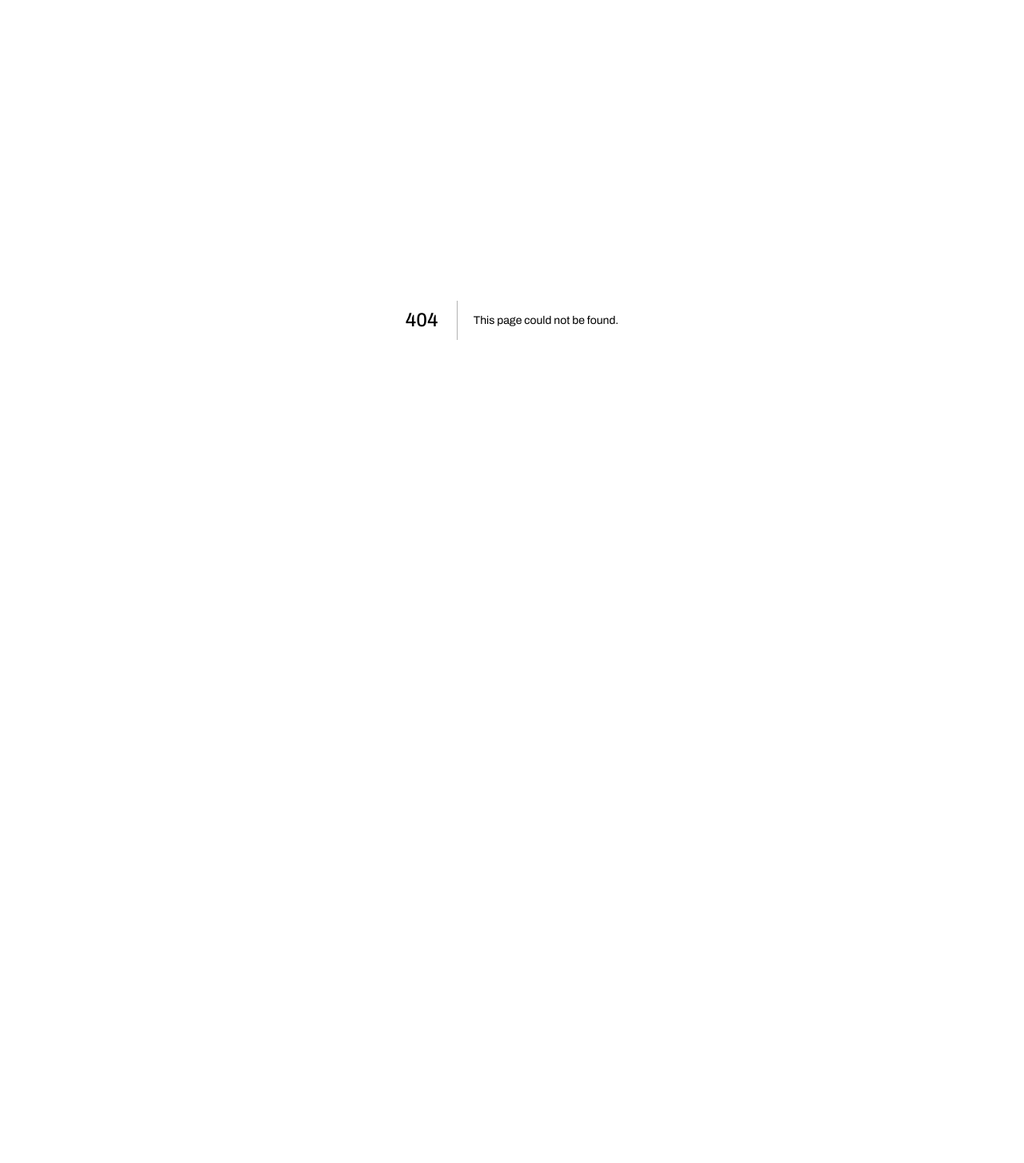
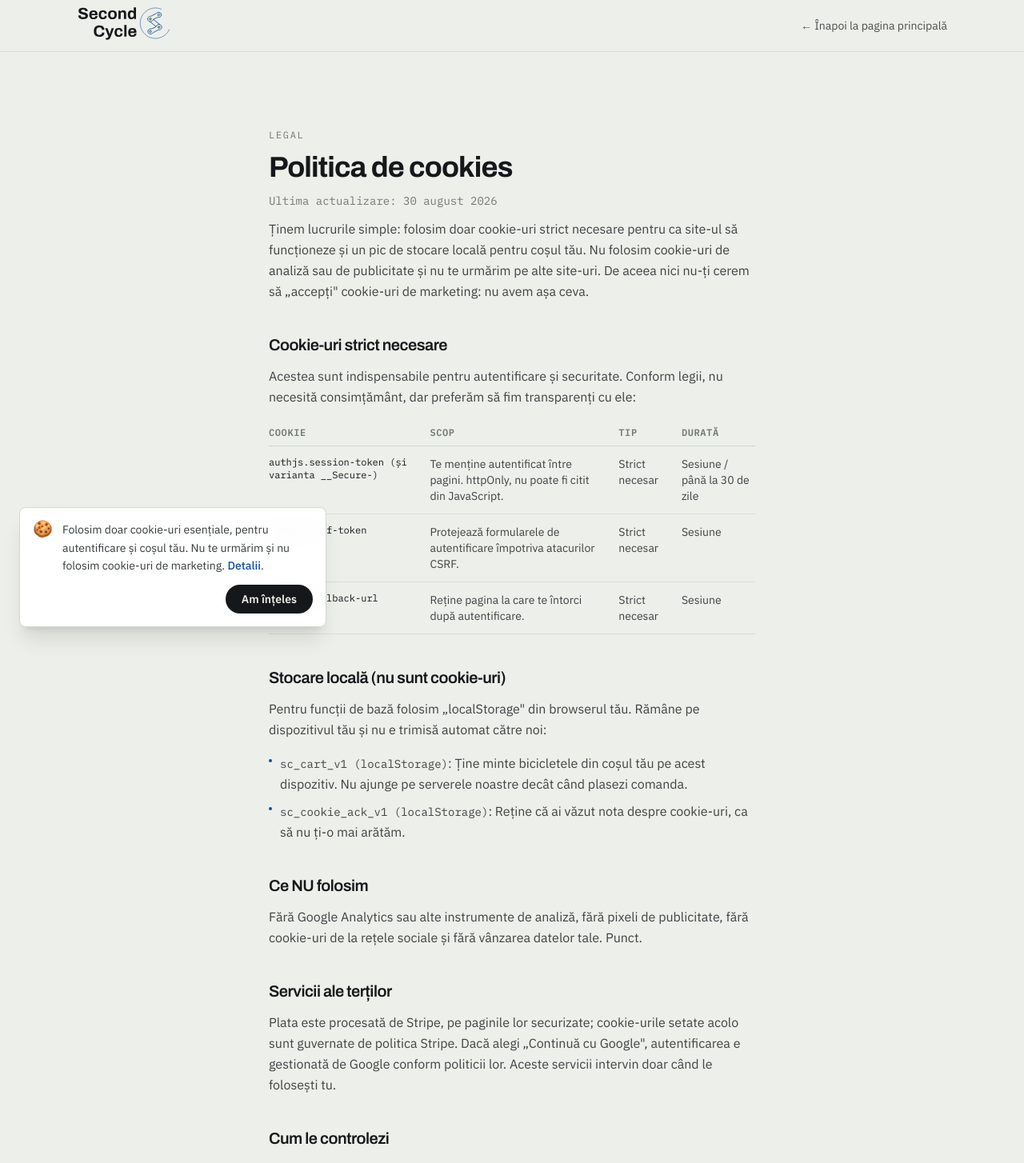
Before and after one commit to mihaiciradev/secondcycle, a Next.js app: page /cookies in a window 1280 px wide. Before the commit this address had no page. Shown: the top 1454 px of the page at 80% size. Before the commit the page ends 800 px from the top, so only its background shows below. Built offline with nearby package versions, Linux system fonts and the light colour scheme.

Commit message:
feat(legal): cookie policy page + slim essential-cookies notice

```diff
--- /dev/null
+++ b/src/app/cookies/page.tsx
@@ -0,0 +1,169 @@
+import type { Metadata } from "next";
+import Link from "next/link";
+import { Container } from "@/components/site/section";
+import { SiteFooter } from "@/components/site/site-footer";
+import { company } from "@/lib/content/site";
+import { BrandLogo } from "@/components/site/brand-logo";
+
+export const metadata: Metadata = {
+  title: "Politica de cookies",
+  description:
+    "Ce cookie-uri și stocare locală folosește Second Cycle: doar strictul necesar pentru autentificare și coș, fără urmărire.",
+};
+
+const UPDATED = "30 august 2026";
+
+function H2({ children }: { children: React.ReactNode }) {
+  return <h2 className="mt-10 font-heading text-xl font-semibold tracking-tight">{children}</h2>;
+}
+function P({ children }: { children: React.ReactNode }) {
+  return <p className="mt-3 leading-relaxed text-foreground/80">{children}</p>;
+}
+
+const cookies: { name: string; purpose: string; type: string; life: string }[] = [
+  {
+    name: "authjs.session-token (și varianta __Secure-)",
+    purpose: "Te menține autentificat între pagini. httpOnly, nu poate fi citit din JavaScript.",
+    type: "Strict necesar",
+    life: "Sesiune / până la 30 de zile",
+  },
+  {
+    name: "authjs.csrf-token",
+    purpose: "Protejează formularele de autentificare împotriva atacurilor CSRF.",
+    type: "Strict necesar",
+    life: "Sesiune",
+  },
+  {
+    name: "authjs.callback-url",
+    purpose: "Reține pagina la care te întorci după autentificare.",
+    type: "Strict necesar",
+    life: "Sesiune",
+  },
+];
+
+const storage: { name: string; purpose: string }[] = [
+  {
+    name: "sc_cart_v1 (localStorage)",
+    purpose: "Ține minte bicicletele din coșul tău pe acest dispozitiv. Nu ajunge pe serverele noastre decât când plasezi comanda.",
+  },
+  {
+    name: "sc_cookie_ack_v1 (localStorage)",
+    purpose: "Reține că ai văzut nota despre cookie-uri, ca să nu ți-o mai arătăm.",
+  },
+];
+
+export default function CookiesPage() {
+  return (
+    <>
+      <header className="border-b border-border/80 bg-paper/90 backdrop-blur">
+        <Container className="flex h-16 items-center justify-between">
+          <Link
+            href="/"
+            aria-label={company.name}
+            className="inline-flex items-center rounded-sm focus-visible:outline-2 focus-visible:outline-offset-2 focus-visible:outline-ring"
+          >
+            <BrandLogo tone="light" height={52} priority />
+          </Link>
+          <Link
+            href="/"
+            className="rounded-sm text-sm text-foreground/75 hover:text-foreground focus-visible:outline-2 focus-visible:outline-offset-2 focus-visible:outline-ring"
+          >
+            ← Înapoi la pagina principală
+          </Link>
+        </Container>
+      </header>
+
+      <main id="continut" className="flex-1 py-16 sm:py-24">
+        <Container className="max-w-2xl">
+          <p className="font-mono text-xs uppercase tracking-[0.14em] text-steel">Legal</p>
+          <h1 className="mt-3 text-3xl font-bold tracking-tight sm:text-4xl">Politica de cookies</h1>
+          <p className="mt-3 font-mono text-sm text-steel">Ultima actualizare: {UPDATED}</p>
+
+          <P>
+            Ținem lucrurile simple: folosim doar cookie-uri strict necesare pentru ca site-ul să
+            funcționeze și un pic de stocare locală pentru coșul tău. Nu folosim cookie-uri de
+            analiză sau de publicitate și nu te urmărim pe alte site-uri. De aceea nici nu-ți cerem
+            să „accepți" cookie-uri de marketing: nu avem așa ceva.
+          </P>
+
+          <H2>Cookie-uri strict necesare</H2>
+          <P>
+            Acestea sunt indispensabile pentru autentificare și securitate. Conform legii, nu
+            necesită consimțământ, dar preferăm să fim transparenți cu ele:
+          </P>
+          <div className="mt-4 overflow-x-auto">
+            <table className="w-full min-w-[560px] border-collapse text-sm">
+              <thead>
+                <tr className="border-b border-border text-left font-mono text-xs uppercase tracking-wider text-steel">
+                  <th className="py-2 pr-4">Cookie</th>
+                  <th className="py-2 pr-4">Scop</th>
+                  <th className="py-2 pr-4">Tip</th>
+                  <th className="py-2">Durată</th>
+                </tr>
+              </thead>
+              <tbody>
+                {cookies.map((c) => (
+                  <tr key={c.name} className="border-b border-border/70 align-top">
+                    <td className="py-3 pr-4 font-mono text-xs">{c.name}</td>
+                    <td className="py-3 pr-4 text-foreground/80">{c.purpose}</td>
+                    <td className="py-3 pr-4 text-foreground/80">{c.type}</td>
+                    <td className="py-3 text-foreground/80">{c.life}</td>
+                  </tr>
+                ))}
+              </tbody>
+            </table>
+          </div>
+
+          <H2>Stocare locală (nu sunt cookie-uri)</H2>
+          <P>
+            Pentru funcții de bază folosim „localStorage" din browserul tău. Rămâne pe dispozitivul
+            tău și nu e trimisă automat către noi:
+          </P>
+          <ul className="mt-4 space-y-2">
+            {storage.map((s) => (
+              <li key={s.name} className="flex gap-2.5 leading-relaxed text-foreground/80">
+                <span aria-hidden className="mt-2 h-1 w-1 shrink-0 rounded-full bg-blue" />
+                <span>
+                  <span className="font-mono text-sm">{s.name}</span>: {s.purpose}
+                </span>
+              </li>
+            ))}
+          </ul>
+
+          <H2>Ce NU folosim</H2>
+          <P>
+            Fără Google Analytics sau alte instrumente de analiză, fără pixeli de publicitate, fără
+            cookie-uri de la rețele sociale și fără vânzarea datelor tale. Punct.
+          </P>
+
+          <H2>Servicii ale terților</H2>
+          <P>
+            Plata este procesată de Stripe, pe paginile lor securizate; cookie-urile setate acolo
+            sunt guvernate de politica Stripe. Dacă alegi „Continuă cu Google", autentificarea e
+            gestionată de Google conform politicii lor. Aceste servicii intervin doar când le
+            folosești tu.
+          </P>
+
+          <H2>Cum le controlezi</H2>
+          <P>
+            Poți șterge sau bloca cookie-urile din setările browserului. Reține că, dacă blochezi
+            cookie-urile strict necesare, autentificarea nu va mai funcționa. Dacă adăugăm vreodată
+            instrumente de analiză, vom actualiza această pagină și îți vom cere consimțământul
+            explicit, așa cum cere legea.
+          </P>
+
+          <H2>Contact</H2>
+          <P>
+            Întrebări despre cookie-uri sau date personale: {company.contact.email}. Operator:{" "}
+            {company.legal.entityName}, {company.legal.address}. Vezi și{" "}
+            <Link href="/privacy" className="text-blue underline-offset-2 hover:underline">
+              Politica de confidențialitate
+            </Link>
+            .
+          </P>
+        </Container>
+      </main>
+      <SiteFooter />
+    </>
+  );
+}
--- a/src/app/layout.tsx
+++ b/src/app/layout.tsx
@@ -2,6 +2,7 @@ import type { Metadata } from "next";
 import { Archivo, IBM_Plex_Sans, IBM_Plex_Mono } from "next/font/google";
 import "./globals.css";
 import { Providers } from "./providers";
+import { CookieNotice } from "@/components/site/cookie-notice";
 
 // Archivo is a variable font; the Plex families need explicit weights.
 // latin-ext covers the Romanian diacritics ă â î ș ț.
@@ -52,6 +53,7 @@ export default function RootLayout({ children }: LayoutProps<"/">) {
     >
       <body className="min-h-full flex flex-col">
         <Providers>{children}</Providers>
+        <CookieNotice />
       </body>
     </html>
   );
--- a/src/components/admin/copy-button.tsx
+++ b/src/components/admin/copy-button.tsx
@@ -22,7 +22,7 @@ export function CopyButton({
       setCopied(true);
       setTimeout(() => setCopied(false), 1500);
     } catch {
-      // clipboard blocked (insecure context) — select-and-copy fallback
+      // clipboard blocked (insecure context): select-and-copy fallback
       const ta = document.createElement("textarea");
       ta.value = text;
       document.body.appendChild(ta);
--- /dev/null
+++ b/src/components/site/cookie-notice.tsx
@@ -0,0 +1,80 @@
+"use client";
+
+import { useEffect, useState } from "react";
+import Link from "next/link";
+
+const KEY = "sc_cookie_ack_v1";
+
+/**
+ * Slim, non-blocking cookie notice. The site uses only strictly-necessary
+ * cookies + functional local storage, so this is an informational notice (no
+ * consent gate is legally required for essential cookies) rather than an
+ * intrusive accept/reject wall. Shown once, then remembered.
+ */
+export function CookieNotice() {
+  const [show, setShow] = useState(false);
+  const [enter, setEnter] = useState(false);
+
+  useEffect(() => {
+    try {
+      if (!localStorage.getItem(KEY)) setShow(true);
+    } catch {
+      setShow(true);
+    }
+  }, []);
+
+  useEffect(() => {
+    if (!show) return;
+    const t = setTimeout(() => setEnter(true), 40);
+    return () => clearTimeout(t);
+  }, [show]);
+
+  function dismiss() {
+    try {
+      localStorage.setItem(KEY, "1");
+    } catch {
+      /* ignore */
+    }
+    setEnter(false);
+    setTimeout(() => setShow(false), 280);
+  }
+
+  if (!show) return null;
+
+  return (
+    <div
+      role="region"
+      aria-label="Notă despre cookie-uri"
+      className={`fixed inset-x-4 bottom-4 z-[70] transition-all duration-300 ease-out sm:inset-x-auto sm:left-6 sm:max-w-sm ${
+        enter ? "translate-y-0 opacity-100" : "translate-y-6 opacity-0"
+      }`}
+    >
+      <div className="rounded-2xl border border-border bg-card/95 p-4 shadow-xl backdrop-blur">
+        <div className="flex items-start gap-3">
+          <span aria-hidden className="text-xl leading-none">
+            🍪
+          </span>
+          <div className="min-w-0">
+            <p className="text-sm leading-relaxed text-foreground/85">
+              Folosim doar cookie-uri esențiale, pentru autentificare și coșul tău. Nu te urmărim și
+              nu folosim cookie-uri de marketing.{" "}
+              <Link href="/cookies" className="font-medium text-blue underline-offset-2 hover:underline">
+                Detalii
+              </Link>
+              .
+            </p>
+            <div className="mt-3 flex justify-end">
+              <button
+                type="button"
+                onClick={dismiss}
+                className="inline-flex h-9 cursor-pointer items-center rounded-full bg-asphalt px-5 text-sm font-semibold text-paper transition-colors hover:bg-asphalt/90"
+              >
+                Am înțeles
+              </button>
+            </div>
+          </div>
+        </div>
+      </div>
+    </div>
+  );
+}
```
